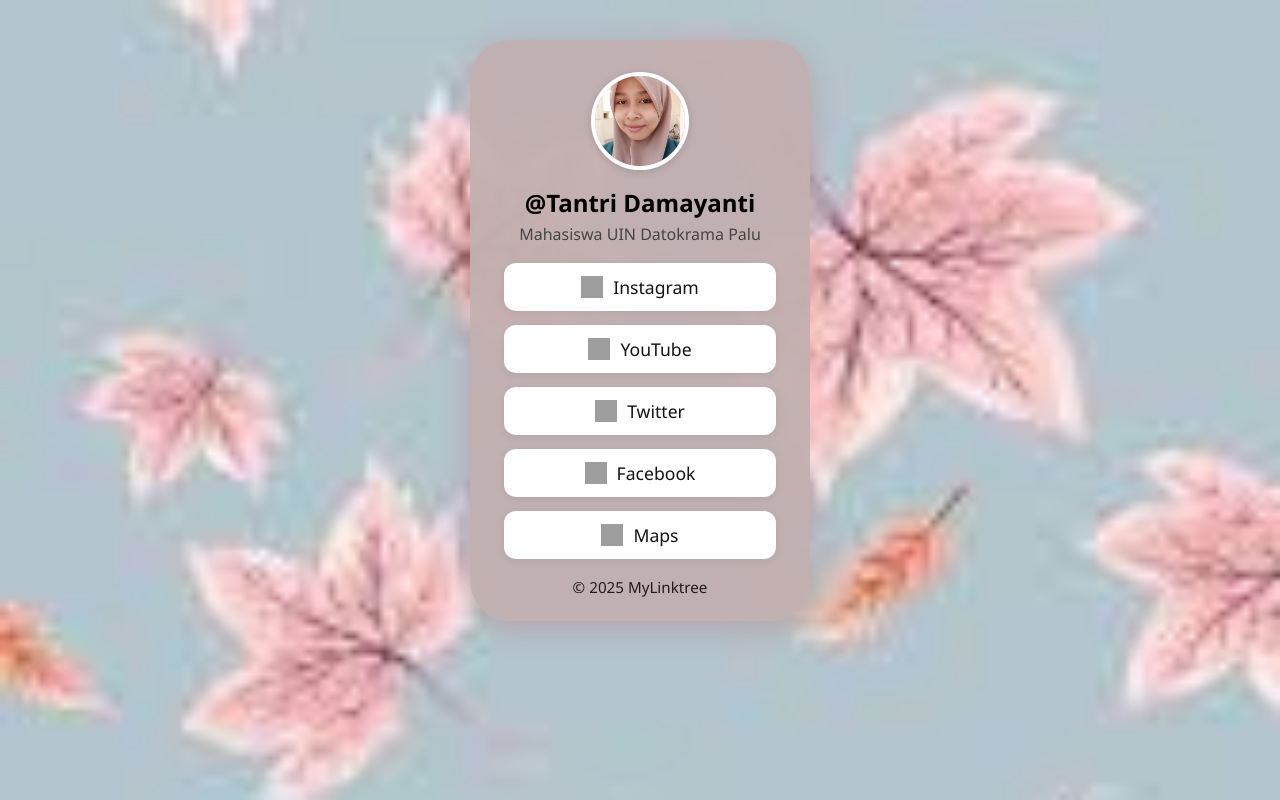
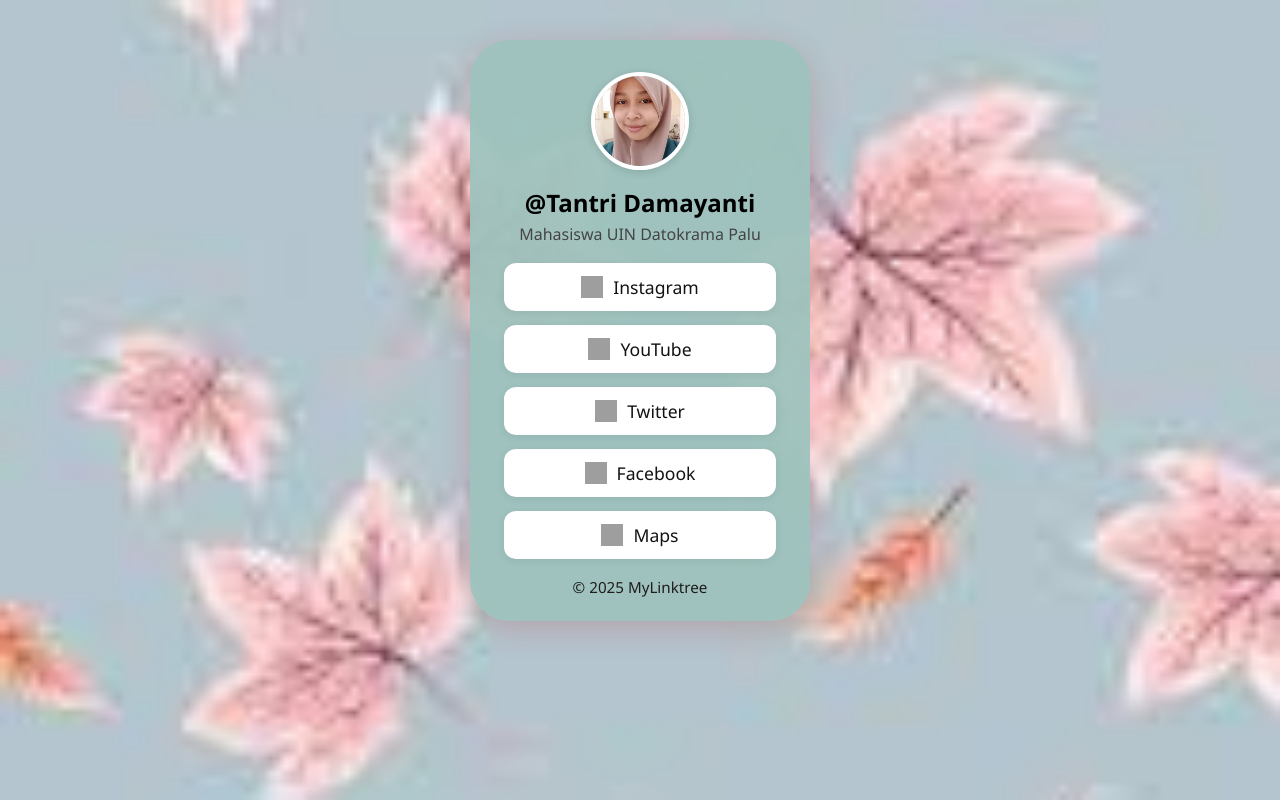
Before and after one commit to Achaa02/tri20.github.io, a plain HTML site: page index.html in a window 1280 px wide. Drawn offline with Linux system fonts and the light colour scheme; grey boxes are pictures that could not be loaded.

Commit message:
Update style.css

```diff
--- a/style.css
+++ b/style.css
@@ -10,7 +10,7 @@ body {
     width: 340px;
     max-width: 100vw;
     margin: 40px auto;
-    background: rgba(194, 175, 175, 0.95);
+    background: rgba(159, 194, 189, 0.95);
     border-radius: 40px;
     box-shadow: 0 8px 32px rgba(192, 30, 30, 0.2);
     padding: 32px 0 24px 0;
```
